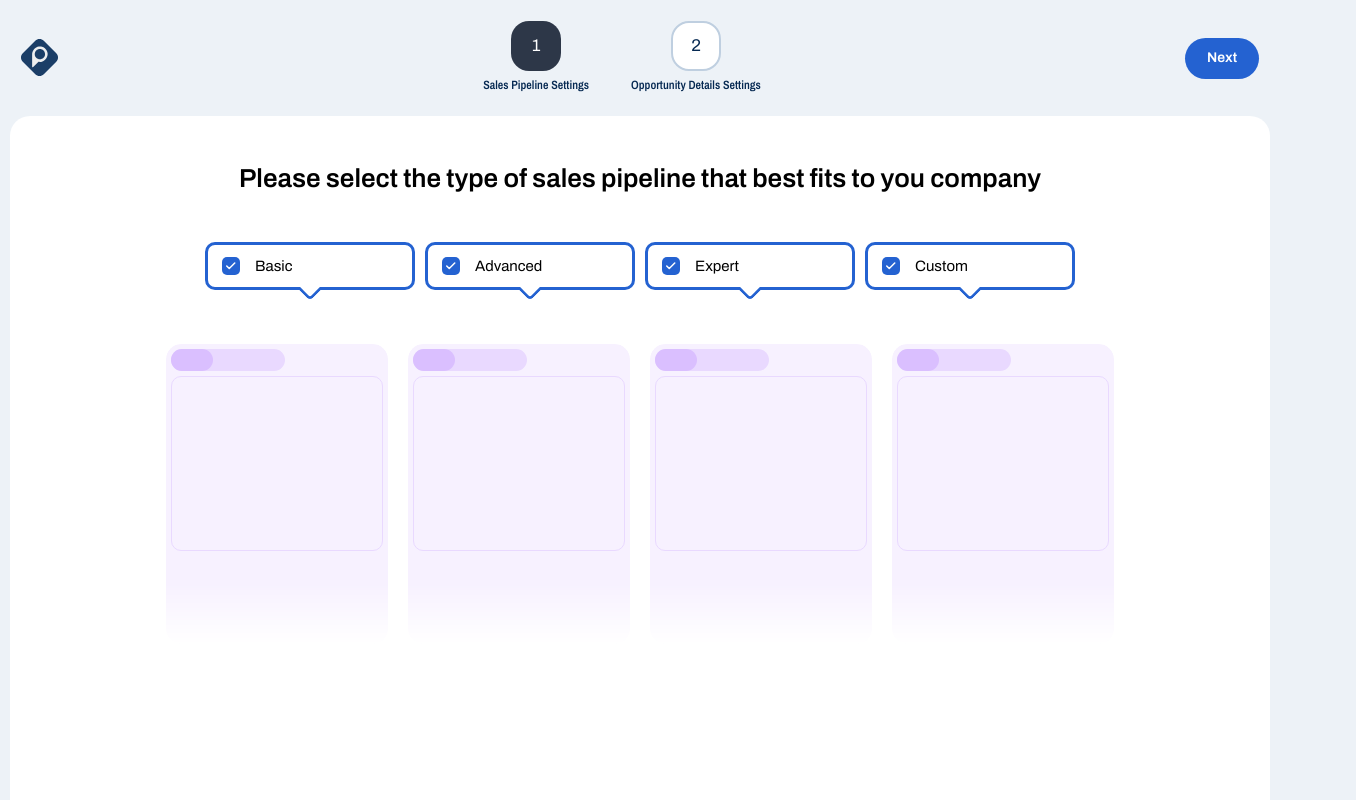
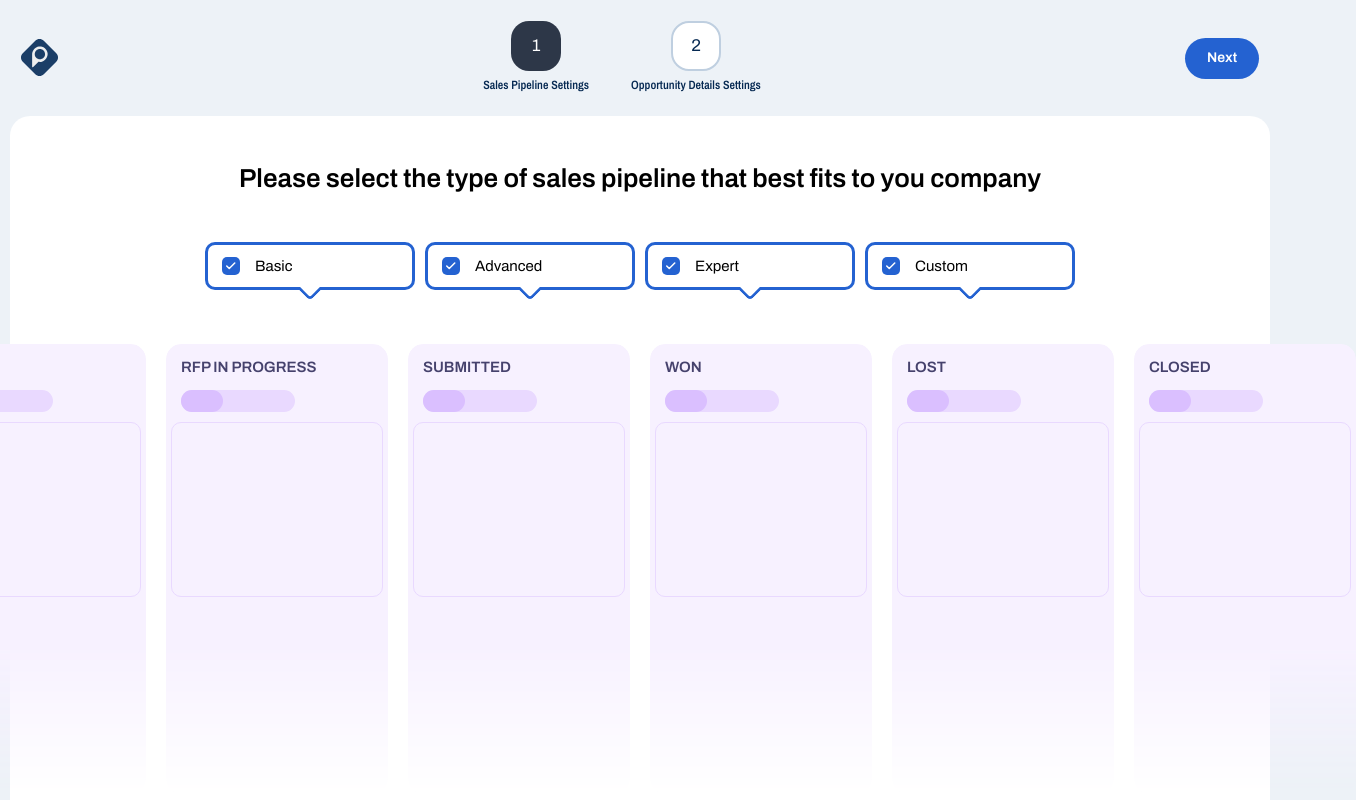
Before and after one commit to mateusmento/sales-pipeline, a Vue app: page / in a window 1280 px wide. Shown: the top 800 px of the page, 1356 px wide, since content can reach past the window. Built offline with nearby package versions, Linux system fonts and the light colour scheme.

Commit message:
Finish panel layout

```diff
--- a/src/modules/HomeView.vue
+++ b/src/modules/HomeView.vue
@@ -3,6 +3,26 @@ import IconChecked from '@/lib/icons/IconChecked.vue';
 import { ref } from 'vue';
 const active = ref(false);
 const pipelineTypes = ref(['Basic', 'Advanced', 'Expert', 'Custom']);
+const panels = [
+  {
+    name: 'Lead',
+  },
+  {
+    name: 'RFP In Progress',
+  },
+  {
+    name: 'Submitted',
+  },
+  {
+    name: 'Won',
+  },
+  {
+    name: 'Lost',
+  },
+  {
+    name: 'Closed',
+  },
+];
 </script>
 
 <template>
@@ -20,8 +40,11 @@ const pipelineTypes = ref(['Basic', 'Advanced', 'Expert', 'Custom']);
       </div>
     </div>
     <div class="panels">
-      <div v-for="panel of [1, 2, 3, 4]" :key="panel" class="panel">
-        <div class="check-switch" :class="{ active }" @click="active = !active"></div>
+      <div v-for="panel of panels" :key="panel.name" class="panel">
+        <div class="panel-header">
+          <div class="panel-name">{{ panel.name }}</div>
+          <div class="check-switch" :class="{ active }" @click="active = !active"></div>
+        </div>
         <div class="panel-content"></div>
       </div>
     </div>
@@ -54,18 +77,31 @@ main {
 .panel {
   display: flex;
   flex-direction: column;
-  gap: 5px;
+  gap: 10px;
   width: 222px;
-  height: 300px;
+  height: 450px;
   padding: 5px;
   background-color: #f7f1ff;
   border-radius: 15px;
-  mask-image: linear-gradient(black calc(100% - 60px), transparent 100%);
+  mask-image: linear-gradient(black calc(100% - 150px), transparent 100%);
+}
+
+.panel-header {
+  margin: 10px;
+  margin-bottom: 0;
+}
+
+.panel-name {
+  line-height: normal;
+  text-transform: uppercase;
+  font-weight: 600;
+  color: #46426d;
+  margin-bottom: 15px;
 }
 
 .panel-content {
   width: 100%;
-  height: 175px;
+  min-height: 175px;
   border-radius: 10px;
   border: 1px solid #e9d9ff;
 }
```
